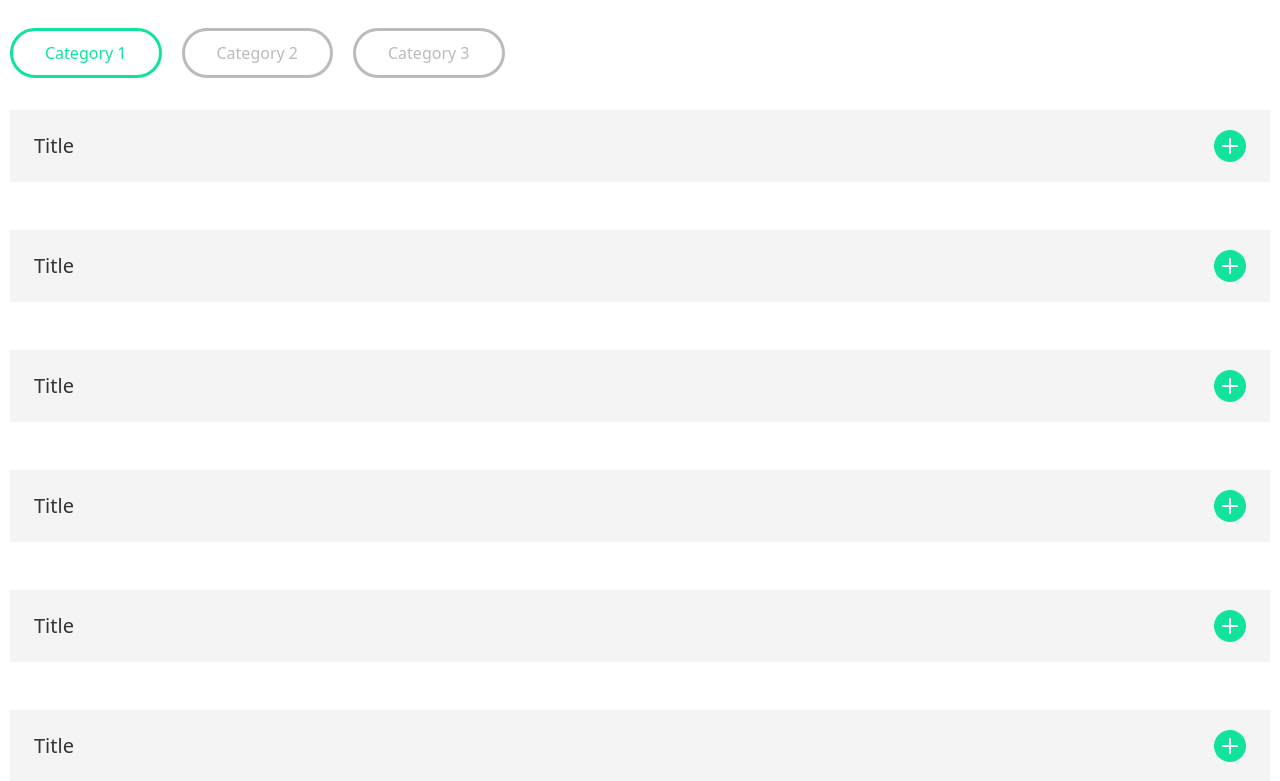
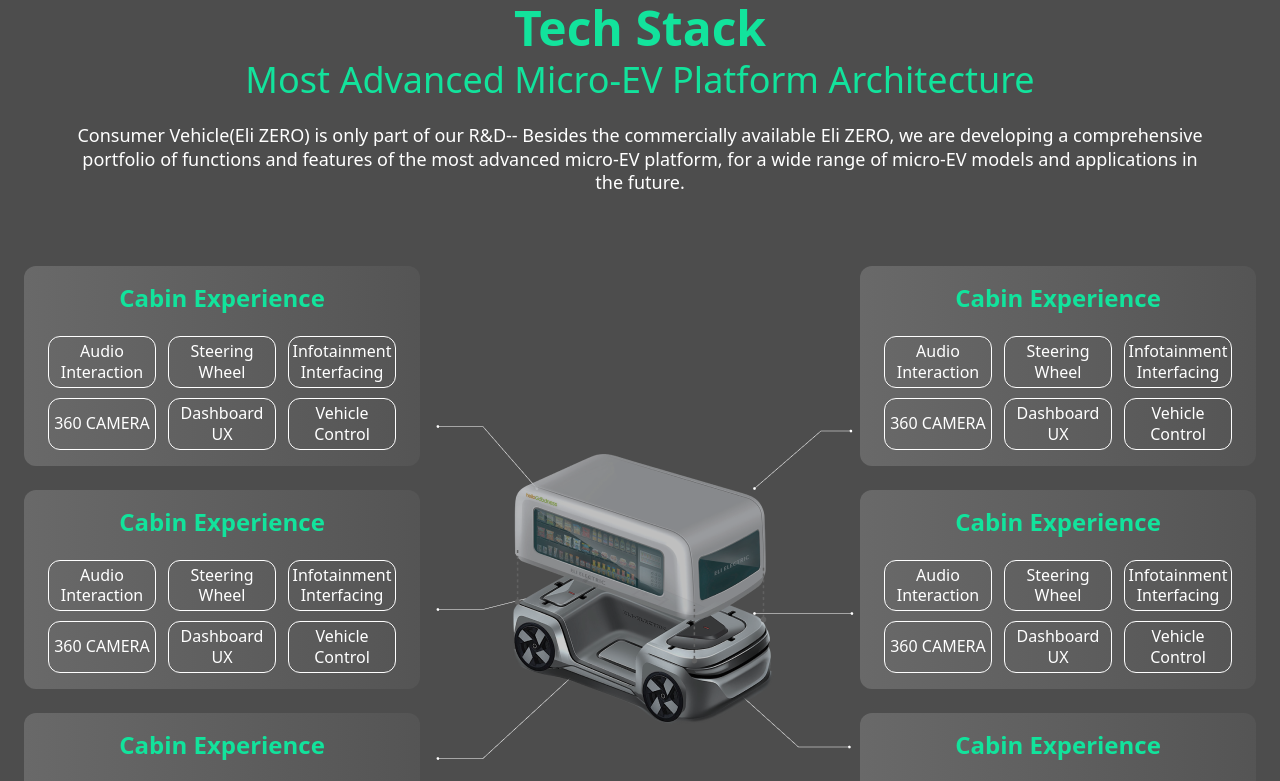
Before and after one commit to timzhenggg/campaign_invest_website, a React (Vite) app: page / in a window 1280 px wide. Shown: the part 3503-4284 px from the top of the page. Built offline with nearby package versions, Linux system fonts and the light colour scheme.

Commit message:
feat: tech stack section

```diff
--- a/src/App.tsx
+++ b/src/App.tsx
@@ -6,6 +6,7 @@ import Header from "./components/Header/Header"
 import HeroSection from "./components/HeroSection/HeroSection"
 import Logos from "./components/Logos/Logos"
 import Stats from "./components/Stats/Stats"
+import TechStack from "./components/TechStackSection/TechStackSection"
 
 function App() {
   return (
@@ -17,6 +18,7 @@ function App() {
       <BonusesSection />
       <CEOInsights />
       <Logos />
+      <TechStack />
       <FAQs />
     </>
   )
--- /dev/null
+++ b/src/components/Badge/Badge.tsx
@@ -0,0 +1,15 @@
+import React from 'react';
+
+interface Props {
+  children: React.ReactNode;
+}
+
+const Badge: React.FC<Props> = ({children}) => {
+  return (
+    <div className='p-1 w-full h-full flex items-center justify-center rounded-xl border-[0.5px] border-solid border-white text-white text-center leading-[130%]'>
+      {children}
+    </div>
+  );
+};
+
+export default Badge;
--- /dev/null
+++ b/src/components/TechStackCard/TechStackCard.tsx
@@ -0,0 +1,28 @@
+import React from 'react';
+import Badge from '../Badge/Badge';
+
+interface Props {
+  title: string;
+  listOfStack: string[];
+}
+
+const TechStackCard: React.FC<Props> = ({ title, listOfStack }) => {
+  return (
+    <div
+      style={{
+        background: 'linear-gradient(90deg, rgba(217, 217, 217, 0.2) 0%, rgba(115, 115, 115, 0.2) 100%)',
+      }}
+      className='max-w-[475px] w-full px-6 py-4 rounded-xl flex flex-col items-center gap-1.5'
+    >
+      <h3 className='text-2xl font-bold text-primary-green mb-4'>{title}</h3>
+
+      <ul className='w-full grid grid-cols-3 gap-x-3 gap-y-2.5'>
+        {listOfStack.map((stack, index) => (
+          <li key={index}><Badge>{stack}</Badge></li>
+        ))}
+      </ul>
+    </div>
+  );
+};
+
+export default TechStackCard;
--- /dev/null
+++ b/src/components/TechStackSection/TechStackSection.tsx
@@ -0,0 +1,56 @@
+import React from 'react';
+import TechStackCard from '../TechStackCard/TechStackCard';
+import SectionHeading from '../UI/SectionHeading/SectionHeading';
+
+const TechStackSection: React.FC = () => {
+  return (
+    <section className='py-14 bg-gray-300 w-full flex flex-col items-center'>
+      <div>
+        <div className='w-full flex flex-col items-center'>
+          <div className='flex flex-col items-center gap-2'>
+            <SectionHeading className='font-bold Most Advanced Micro-EV Platform Architecture' color='text-primary-green'>Tech Stack </SectionHeading>
+            <p className='text-primary-green text-4xl text-center'>Most Advanced Micro-EV Platform Architecture</p>
+          </div>
+
+          <p className='max-w-[1140px] mt-6 text-white text-lg leading-[130%] text-center'>Consumer Vehicle(Eli ZERO) is only part of our R&D-- Besides the commercially available Eli ZERO,
+            we are developing a comprehensive portfolio of functions and features of the most advanced micro-EV platform,
+            for a wide range of micro-EV models and applications in the future.</p>
+        </div>
+      </div>
+
+      <div className='max-w-[1360px] px-6 mt-8 w-full flex items-center'>
+        <div className='-mr-36 flex flex-col gap-6'>
+          <TechStackCard
+            title='Cabin Experience'
+            listOfStack={['Audio Interaction', 'Steering Wheel', 'Infotainment Interfacing', '360 CAMERA', 'Dashboard UX', 'Vehicle Control']}
+          />
+          <TechStackCard
+            title='Cabin Experience'
+            listOfStack={['Audio Interaction', 'Steering Wheel', 'Infotainment Interfacing', '360 CAMERA', 'Dashboard UX', 'Vehicle Control']}
+          />
+          <TechStackCard
+            title='Cabin Experience'
+            listOfStack={['Audio Interaction', 'Steering Wheel', 'Infotainment Interfacing', '360 CAMERA', 'Dashboard UX', 'Vehicle Control']}
+          />
+        </div>
+        <img src="/tech-stack.png" alt="tech stack" draggable={false} />
+        <div className='-ml-36 flex flex-col gap-6'>
+          <TechStackCard
+            title='Cabin Experience'
+            listOfStack={['Audio Interaction', 'Steering Wheel', 'Infotainment Interfacing', '360 CAMERA', 'Dashboard UX', 'Vehicle Control']}
+          />
+          <TechStackCard
+            title='Cabin Experience'
+            listOfStack={['Audio Interaction', 'Steering Wheel', 'Infotainment Interfacing', '360 CAMERA', 'Dashboard UX', 'Vehicle Control']}
+          />
+          <TechStackCard
+            title='Cabin Experience'
+            listOfStack={['Audio Interaction', 'Steering Wheel', 'Infotainment Interfacing', '360 CAMERA', 'Dashboard UX', 'Vehicle Control']}
+          />
+        </div>
+      </div>
+    </section>
+  );
+};
+
+export default TechStackSection;
--- a/src/components/UI/SectionHeading/SectionHeading.tsx
+++ b/src/components/UI/SectionHeading/SectionHeading.tsx
@@ -4,11 +4,12 @@ import React from 'react';
 interface Props {
   children: React.ReactNode;
   className?: string;
+  color?: string;
 }
 
-const SectionHeading: React.FC<Props> = ({children, className}) => {
+const SectionHeading: React.FC<Props> = ({children, className, color = "text-primary-text"}) => {
   return (
-    <h2 className={clsx('text-primary-text text-5xl', className)}>{children}</h2>
+    <h2 className={clsx('text-5xl', color, className)}>{children}</h2>
   );
 };
 
--- a/tailwind.config.js
+++ b/tailwind.config.js
@@ -12,6 +12,7 @@ module.exports = {
         "primary-text-100": "#333333",
         "gray-100": "#BBBBBB",
         "gray-200": "#202020",
+        "gray-300": "#4D4D4D",
       }
     },
   },
```
Also changed, not shown: public/tech-stack.png (added).
